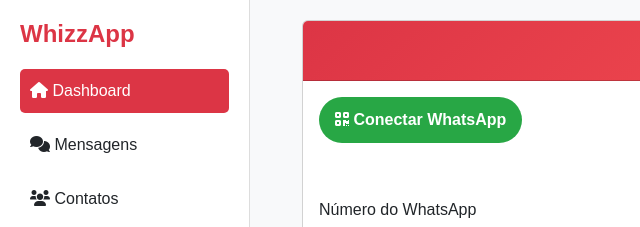
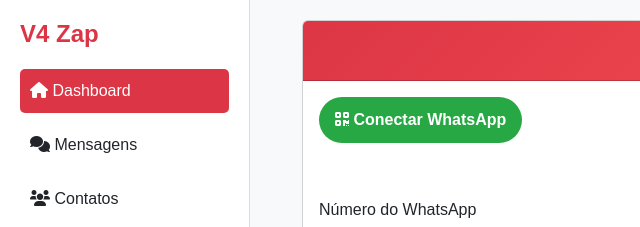
Before and after one commit to Mercantes/disparador_wpp, a website: page index.html in a window 1280 px wide. Shown: the top 227 px of the page, 0-640 px from the left. Drawn offline with nearby package versions, Linux system fonts and the light colour scheme; no server answers.

Commit message:
Update index.html

```diff
--- a/index.html
+++ b/index.html
@@ -125,7 +125,7 @@
 
 <body>
     <div class="sidebar">
-        <h2>WhizzApp</h2>
+        <h2>V4 Zap</h2>
         <ul>
             <li><a href="#" class="active"><i class="fas fa-home"></i> Dashboard</a></li>
             <li><a href="#"><i class="fas fa-comments"></i> Mensagens</a></li>
```
